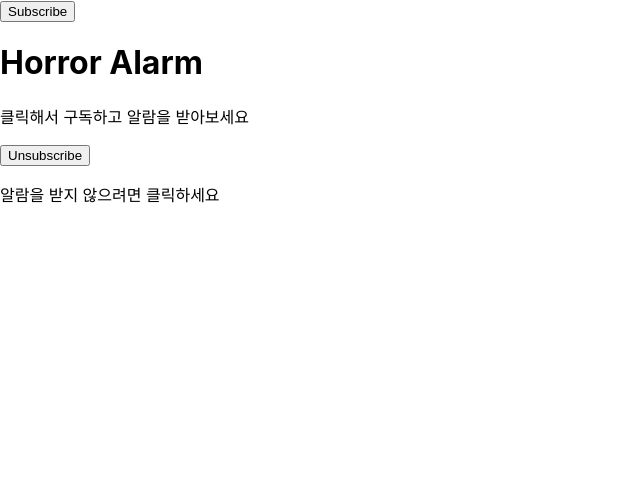
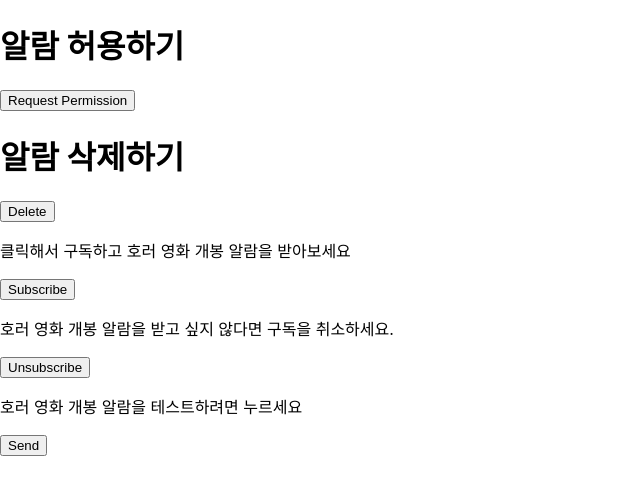
Before and after one commit to Hoogokok/horror-alarm-front-server, a React (Create React App) app in the folder src/main/horror-alram-front/: page / in a window 1280 px wide. Shown: the top 494 px of the page, without its empty margins (0-640 px from the left). Built offline with nearby package versions, Linux system fonts and the light colour scheme; no server answers.

Commit message:
refactor: 알림 설정, 호러 영화 개봉예정일 구독, 구독 취소, 알람 설정 해제 버튼을 따로 만듦

```diff
--- a/src/main/horror-alram-front/src/App.js
+++ b/src/main/horror-alram-front/src/App.js
@@ -1,15 +1,22 @@
-import { Subscribe, Unsubscribe } from "./messaging";
+import { Subscribe, Unsubscribe, Send, AlarmPermission, DismissingAlarms } from "./messaging";
 
 function App() {
   return (
     <div>
+      <h1>알람 허용하기</h1>
+      <AlarmPermission />
+      <h1>알람 삭제하기</h1>
+      <DismissingAlarms />
+      <p>클릭해서 구독하고 호러 영화 개봉 알람을 받아보세요</p>
       <Subscribe />
-      <h1>Horror Alarm</h1>
-      <p>클릭해서 구독하고 알람을 받아보세요</p>
+      <p>
+        호러 영화 개봉 알람을 받고 싶지 않다면 구독을 취소하세요.
+      </p>
       <Unsubscribe />
       <p>
-        알람을 받지 않으려면 클릭하세요
+        호러 영화 개봉 알람을 테스트하려면 누르세요
       </p>
+      <Send />
     </div>
   );
 }
```
